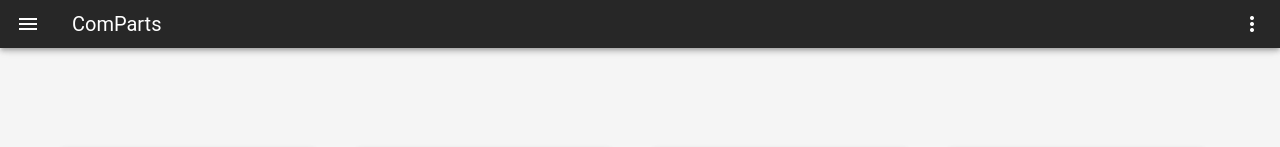
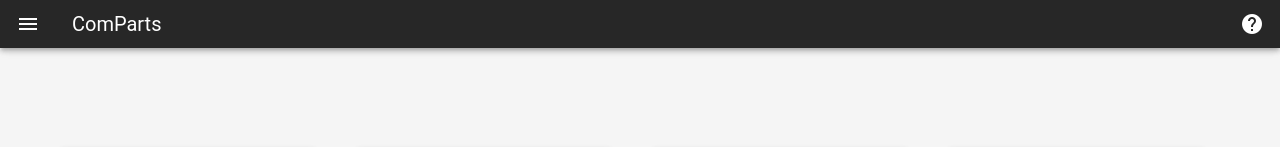
Before and after one commit to ngqphuc2011/comparts, a Vue app in the folder comparts-fe/: page / in a window 1280 px wide. Shown: the top 147 px of the page. Built offline with nearby package versions, Linux system fonts and the light colour scheme.

Commit message:
Change icon

```diff
--- a/comparts-fe/src/components/Homepage.vue
+++ b/comparts-fe/src/components/Homepage.vue
@@ -9,8 +9,8 @@
           >ComParts</v-toolbar-title
         >
         <v-spacer></v-spacer>
-        <v-btn icon v-for="(item, index) in rightMenuItems" :key="index">
-          <v-icon>{{ item.icon }}</v-icon>
+        <v-btn icon>
+          <v-icon>mdi-help-circle</v-icon>
         </v-btn>
       </v-toolbar>
       <v-card class="homepage__main-page" color="grey lighten-4">
@@ -70,6 +70,7 @@
           v-model="fab"
           class="homepage__floating-button"
           transition="slide-y-reverse-transition"
+          open-on-hover
         >
           <template v-slot:activator>
             <v-btn v-model="fab" color="grey darken-3" dark fab large>
@@ -84,7 +85,7 @@
             <v-icon>mdi-database-cog</v-icon>
           </v-btn>
           <v-btn @click="onClickToTopPage" fab dark color="grey">
-            <v-icon>mdi-arrow-up-bold</v-icon>
+            <v-icon>mdi-gesture-swipe-up</v-icon>
           </v-btn>
         </v-speed-dial>
       </v-card>
@@ -125,9 +126,6 @@ export default {
         { title: "Video Card", icon: "mdi-cpu-64-bit", value: "gpu" },
         { title: "Power Supply", icon: "mdi-cpu-64-bit", value: "psu" },
         { title: "Case", icon: "mdi-cpu-64-bit", value: "case" },
-      ],
-      rightMenuItems: [
-        { title: "More Options", icon: "mdi-dots-vertical", value: "more" },
       ],
       footerItems: [
         { title: "About Us", value: "aboutus" },
```
